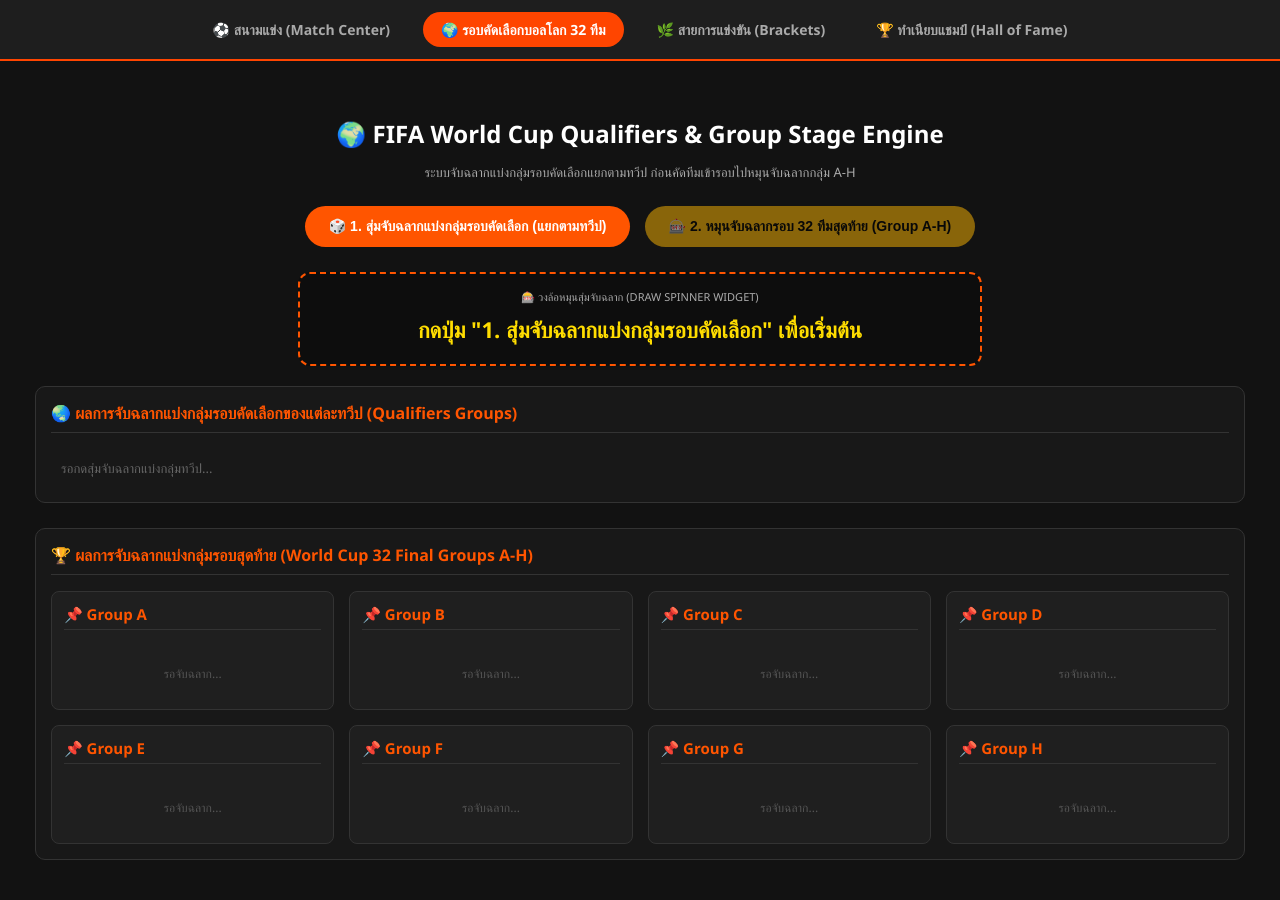
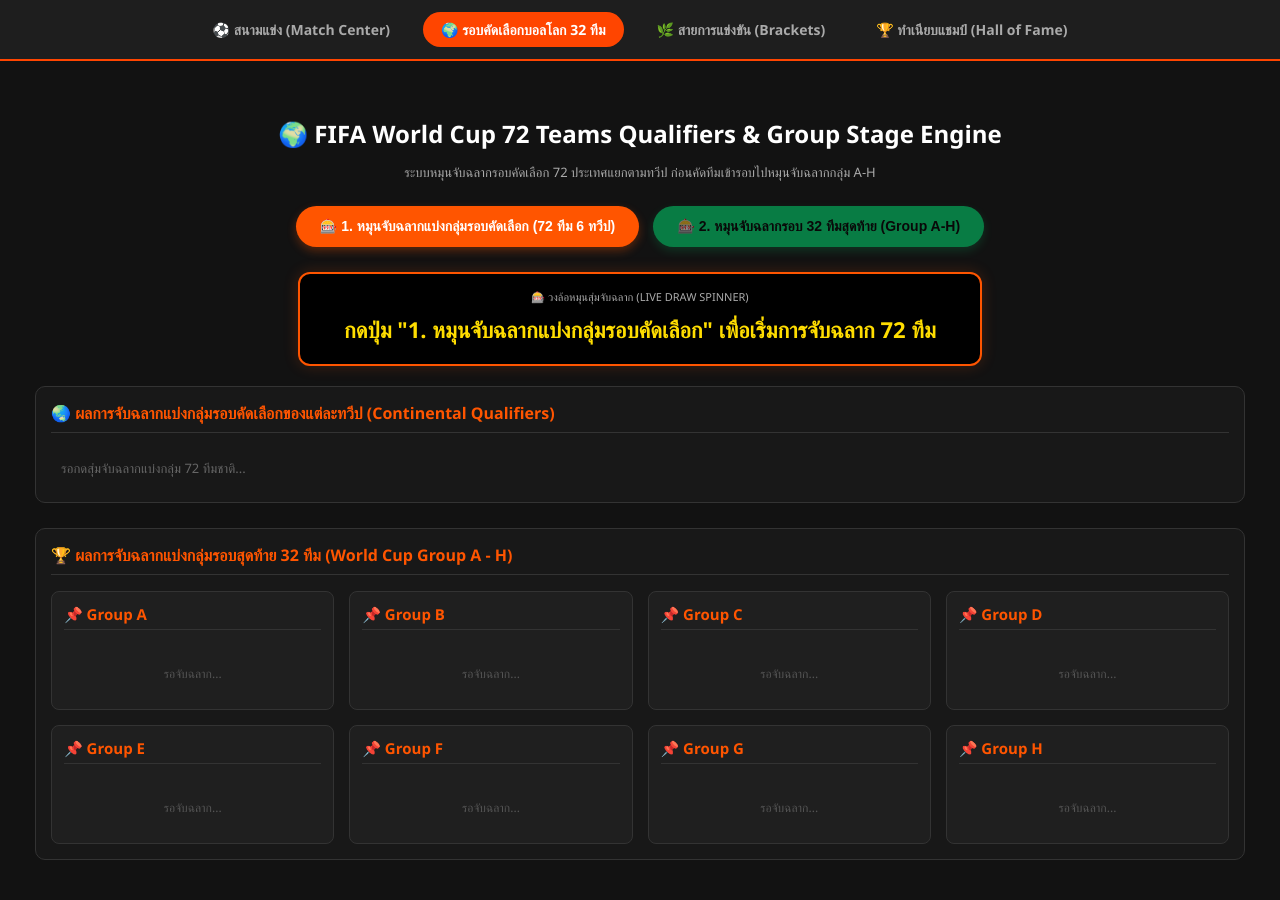
Before and after one commit to tkhaewtar36-coder/my-football-game, a Flask app: page /worldcup in a window 1280 px wide. Shown: the top 900 px of the page. Run offline with Flask 3, Linux system fonts and the light colour scheme.

Commit message:
Update worldcup.html

```diff
--- a/templates/worldcup.html
+++ b/templates/worldcup.html
@@ -2,14 +2,15 @@
 
 {% block content %}
 <style>
-    .wc-container { padding: 15px; text-align: center; }
+    .wc-container { padding: 15px; text-align: center; font-family: 'Segoe UI', sans-serif; }
     .wc-title { color: #fff; font-size: 24px; margin-bottom: 5px; }
     .wc-subtitle { color: #aaa; font-size: 13px; margin-bottom: 20px; }
 
-    .btn-action { background: #ff5500; color: #fff; font-weight: bold; padding: 12px 24px; border-radius: 25px; border: none; cursor: pointer; margin: 5px; font-size: 14px; }
-    .btn-spin { background: #ffb703; color: #000; font-weight: bold; padding: 12px 24px; border-radius: 25px; border: none; cursor: pointer; margin: 5px; font-size: 14px; }
+    .btn-action { background: #ff5500; color: #fff; font-weight: bold; padding: 12px 24px; border-radius: 25px; border: none; cursor: pointer; margin: 5px; font-size: 14px; box-shadow: 0 4px 10px rgba(255,85,0,0.3); }
+    .btn-spin { background: #00e676; color: #000; font-weight: bold; padding: 12px 24px; border-radius: 25px; border: none; cursor: pointer; margin: 5px; font-size: 14px; box-shadow: 0 4px 10px rgba(0,230,118,0.3); }
+    .btn-action:hover, .btn-spin:hover { transform: scale(1.03); }
 
-    .slot-box { background: #0d0d0d; border: 2px dashed #ff5500; border-radius: 12px; padding: 15px; margin: 20px auto; max-width: 650px; }
+    .slot-box { background: #000; border: 2px solid #ff5500; border-radius: 12px; padding: 15px; margin: 20px auto; max-width: 650px; box-shadow: 0 0 15px rgba(255,85,0,0.2); }
     .slot-display { font-size: 22px; font-weight: bold; color: #ffdd00; min-height: 40px; display: flex; align-items: center; justify-content: center; }
 
     .section-box { background: #181818; border: 1px solid #333; border-radius: 10px; padding: 15px; margin-bottom: 25px; text-align: left; }
@@ -32,30 +33,30 @@
 </style>
 
 <div class="wc-container">
-    <h1 class="wc-title">🌍 FIFA World Cup Qualifiers & Group Stage Engine</h1>
-    <p class="wc-subtitle">ระบบจับฉลากแบ่งกลุ่มรอบคัดเลือกแยกตามทวีป ก่อนคัดทีมเข้ารอบไปหมุนจับฉลากกลุ่ม A-H</p>
+    <h1 class="wc-title">🌍 FIFA World Cup 72 Teams Qualifiers & Group Stage Engine</h1>
+    <p class="wc-subtitle">ระบบหมุนจับฉลากรอบคัดเลือก 72 ประเทศแยกตามทวีป ก่อนคัดทีมเข้ารอบไปหมุนจับฉลากกลุ่ม A-H</p>
 
     <div>
-        <button class="btn-action" onclick="drawContinentalQualifiers()">🎲 1. สุ่มจับฉลากแบ่งกลุ่มรอบคัดเลือก (แยกตามทวีป)</button>
+        <button class="btn-action" onclick="spinQualifiersDraw()">🎰 1. หมุนจับฉลากแบ่งกลุ่มรอบคัดเลือก (72 ทีม 6 ทวีป)</button>
         <button class="btn-spin" id="btnFinalDraw" onclick="spinWorldCupFinalDraw()" disabled style="opacity: 0.5;">🎰 2. หมุนจับฉลากรอบ 32 ทีมสุดท้าย (Group A-H)</button>
     </div>
 
     <div class="slot-box">
-        <div style="font-size: 11px; color: #aaa; margin-bottom: 5px;">🎰 วงล้อหมุนสุ่มจับฉลาก (DRAW SPINNER WIDGET)</div>
-        <div id="spiningBall" class="slot-display">กดปุ่ม "1. สุ่มจับฉลากแบ่งกลุ่มรอบคัดเลือก" เพื่อเริ่มต้น</div>
+        <div style="font-size: 11px; color: #aaa; margin-bottom: 5px;">🎰 วงล้อหมุนสุ่มจับฉลาก (LIVE DRAW SPINNER)</div>
+        <div id="spiningBall" class="slot-display">กดปุ่ม "1. หมุนจับฉลากแบ่งกลุ่มรอบคัดเลือก" เพื่อเริ่มการจับฉลาก 72 ทีม</div>
     </div>
 
     <!-- STEP 1: CONTINENTAL QUALIFIERS GROUPS -->
     <div class="section-box">
-        <h3 class="section-header">🌏 ผลการจับฉลากแบ่งกลุ่มรอบคัดเลือกของแต่ละทวีป (Qualifiers Groups)</h3>
+        <h3 class="section-header">🌏 ผลการจับฉลากแบ่งกลุ่มรอบคัดเลือกของแต่ละทวีป (Continental Qualifiers)</h3>
         <div id="qualifiersDisplay">
-            <div style="color: #666; font-size: 13px; padding: 10px;">รอกดสุ่มจับฉลากแบ่งกลุ่มทวีป...</div>
+            <div style="color: #666; font-size: 13px; padding: 10px;">รอกดสุ่มจับฉลากแบ่งกลุ่ม 72 ทีมชาติ...</div>
         </div>
     </div>
 
     <!-- STEP 2: WORLD CUP FINAL GROUPS -->
     <div class="section-box">
-        <h3 class="section-header">🏆 ผลการจับฉลากแบ่งกลุ่มรอบสุดท้าย (World Cup 32 Final Groups A-H)</h3>
+        <h3 class="section-header">🏆 ผลการจับฉลากแบ่งกลุ่มรอบสุดท้าย 32 ทีม (World Cup Group A - H)</h3>
         <div class="final-grid" id="finalGroupsDisplay"></div>
     </div>
 </div>
@@ -81,16 +82,16 @@
         });
     }
 
-    // 1. จับฉลากแบ่งกลุ่มรอบคัดเลือกภายในทวีปตัวเอง
-    function drawContinentalQualifiers() {
-        fetch('/api/teams')
-            .then(res => res.json())
-            .then(teams => {
-                let nationalTeams = teams.filter(t => t.type === 'National' || t.league.includes('World Cup'));
-                if (nationalTeams.length === 0) nationalTeams = getFallbackTeams();
-                executeQualifiersDraw(nationalTeams);
-            })
-            .catch(() => { executeQualifiersDraw(getFallbackTeams()); });
+    // 1. หมุนจับฉลากแบ่งกลุ่มรอบคัดเลือกของแต่ละทวีป (72 ทีม)
+    function spinQualifiersDraw() {
+        let allTeams = getAll72Teams();
+
+        let spinner = document.getElementById('spiningBall');
+        spinner.innerHTML = "⚽ 🎰 กำลังหมุนสุ่มจับฉลาก 72 ประเทศลงกลุ่มคัดเลือกประจำทวีป...";
+
+        setTimeout(() => {
+            executeQualifiersDraw(allTeams);
+        }, 600);
     }
 
     function executeQualifiersDraw(allTeams) {
@@ -110,8 +111,12 @@
             let list = confedMap[cName] || [];
             shuffle(list);
 
-            // แบ่งเป็น กลุ่ม A, B ของทวีปนั้นๆ
-            let numGroups = list.length >= 8 ? 2 : 1;
+            // คำนวณจำนวนกลุ่มคัดเลือกตามขนาดทวีป
+            let numGroups = 2;
+            if (cName === 'AFC') numGroups = 4;       // 24 ทีม -> 4 กลุ่ม (กลุ่มละ 6 ทีม)
+            else if (cName === 'UEFA') numGroups = 4;  // 20 ทีม -> 4 กลุ่ม (กลุ่มละ 5 ทีม)
+            else if (cName === 'OFC') numGroups = 1;   // 2 ทีม -> 1 กลุ่ม
+
             let groupDict = {};
             for (let i = 0; i < numGroups; i++) groupDict[`Group ${String.fromCharCode(65 + i)}`] = [];
 
@@ -120,15 +125,20 @@
                 groupDict[gKey].push(t);
             });
 
-            // หาผู้ผ่านเข้ารอบตามโควตา (ใช้พลัง + แต้มสุ่ม ไม่ล็อกผล)
-            let sortedByLuck = [...list].sort((a, b) => (b.rating + Math.random()*25) - (a.rating + Math.random()*25));
+            // หาผู้ผ่านเข้ารอบตามโควตาจริง (ใช้ค่าพลัง + แต้มสุ่ม ไม่ล็อกผล)
+            let sortedByLuck = [...list].sort((a, b) => {
+                let scoreA = (a.rating * 0.4) + (Math.random() * 60);
+                let scoreB = (b.rating * 0.4) + (Math.random() * 60);
+                return scoreB - scoreA;
+            });
+
             let passed = sortedByLuck.slice(0, quotaMap[cName]);
             qualified32Teams.push(...passed);
 
             // แสดงตารางแบ่งกลุ่มคัดเลือก
             let html = `
                 <div class="confed-block">
-                    <div class="confed-title">🌏 โซน ${cName} (รวม ${list.length} ทีม — ได้ตั๋วรอบสุดท้าย ${quotaMap[cName]} ทีม)</div>
+                    <div class="confed-title">🌏 โซน ${cName} (${list.length} ประเทศ — โควตารอบสุดท้าย ${quotaMap[cName]} ทีม)</div>
                     <div class="qual-grid">
             `;
 
@@ -151,13 +161,13 @@
             display.innerHTML += html;
         });
 
-        document.getElementById('spiningBall').innerHTML = "✅ สุ่มจับฉลากกลุ่มคัดเลือกครบทุกทวีปแล้ว! พร้อมหมุนจับฉลากรอบ 32 ทีม";
+        document.getElementById('spiningBall').innerHTML = "✅ จับฉลากรอบคัดเลือก 72 ทีมเสร็จสิ้น! โถ Pot พร้อมหมุนรอบ 32 ทีม";
         const btn = document.getElementById('btnFinalDraw');
         btn.disabled = false;
         btn.style.opacity = "1";
     }
 
-    // 2. หมุนลูกบอลจับฉลาก 32 ทีมที่ผ่านเข้ารอบลงกลุ่ม A-H
+    // 2. หมุนวงล้อสุ่มจับฉลาก 32 ทีมลง Group A-H
     function spinWorldCupFinalDraw() {
         if (qualified32Teams.length === 0) return;
         initEmptyFinalGroups();
@@ -170,7 +180,7 @@
 
         function spinNext() {
             if (index >= shuffledFinalists.length) {
-                spinner.innerHTML = "🎉 การจับฉลากฟุตบอลโลกรอบสุดท้ายเสร็จสมบูรณ์!";
+                spinner.innerHTML = "🎉 การจับฉลากฟุตบอลโลกรอบสุดท้ายเสร็จสมบูรณ์ครบทั้ง 32 ทีม!";
                 return;
             }
 
@@ -216,30 +226,92 @@
         }
     }
 
-    function getFallbackTeams() {
+    // รายชื่อทีมชาติครบถ้วน 72 ประเทศ (72 Teams)
+    function getAll72Teams() {
         return [
-            {name: 'Argentina', confederation: 'CONMEBOL', rating: 92}, {name: 'Brazil', confederation: 'CONMEBOL', rating: 90},
-            {name: 'Colombia', confederation: 'CONMEBOL', rating: 86}, {name: 'Uruguay', confederation: 'CONMEBOL', rating: 85},
-            {name: 'Ecuador', confederation: 'CONMEBOL', rating: 80}, {name: 'Chile', confederation: 'CONMEBOL', rating: 78},
-            {name: 'Peru', confederation: 'CONMEBOL', rating: 77}, {name: 'Venezuela', confederation: 'CONMEBOL', rating: 76},
-            {name: 'France', confederation: 'UEFA', rating: 91}, {name: 'Spain', confederation: 'UEFA', rating: 90},
-            {name: 'England', confederation: 'UEFA', rating: 89}, {name: 'Portugal', confederation: 'UEFA', rating: 88},
-            {name: 'Germany', confederation: 'UEFA', rating: 88}, {name: 'Netherlands', confederation: 'UEFA', rating: 87},
-            {name: 'Italy', confederation: 'UEFA', rating: 86}, {name: 'Belgium', confederation: 'UEFA', rating: 86},
-            {name: 'Croatia', confederation: 'UEFA', rating: 84}, {name: 'Switzerland', confederation: 'UEFA', rating: 82},
-            {name: 'Denmark', confederation: 'UEFA', rating: 81}, {name: 'Austria', confederation: 'UEFA', rating: 80},
-            {name: 'Poland', confederation: 'UEFA', rating: 78}, {name: 'Sweden', confederation: 'UEFA', rating: 78},
-            {name: 'Japan', confederation: 'AFC', rating: 85}, {name: 'South Korea', confederation: 'AFC', rating: 83},
-            {name: 'Iran', confederation: 'AFC', rating: 81}, {name: 'Australia', confederation: 'AFC', rating: 80},
-            {name: 'Qatar', confederation: 'AFC', rating: 77}, {name: 'Saudi Arabia', confederation: 'AFC', rating: 78},
-            {name: 'Iraq', confederation: 'AFC', rating: 75}, {name: 'Thailand', confederation: 'AFC', rating: 73},
-            {name: 'Uzbekistan', confederation: 'AFC', rating: 74}, {name: 'Vietnam', confederation: 'AFC', rating: 69},
-            {name: 'Morocco', confederation: 'CAF', rating: 84}, {name: 'Senegal', confederation: 'CAF', rating: 83},
-            {name: 'Ivory Coast', confederation: 'CAF', rating: 82}, {name: 'Egypt', confederation: 'CAF', rating: 80},
-            {name: 'Nigeria', confederation: 'CAF', rating: 81}, {name: 'Algeria', confederation: 'CAF', rating: 79},
-            {name: 'USA', confederation: 'CONCACAF', rating: 81}, {name: 'Mexico', confederation: 'CONCACAF', rating: 82},
-            {name: 'Canada', confederation: 'CONCACAF', rating: 78}, {name: 'Costa Rica', confederation: 'CONCACAF', rating: 74},
-            {name: 'New Zealand', confederation: 'OFC', rating: 72}, {name: 'Fiji', confederation: 'OFC', rating: 58}
+            // --- CONMEBOL (10 Teams) ---
+            {name: 'Argentina', confederation: 'CONMEBOL', rating: 92},
+            {name: 'Brazil', confederation: 'CONMEBOL', rating: 90},
+            {name: 'Colombia', confederation: 'CONMEBOL', rating: 86},
+            {name: 'Uruguay', confederation: 'CONMEBOL', rating: 85},
+            {name: 'Ecuador', confederation: 'CONMEBOL', rating: 80},
+            {name: 'Chile', confederation: 'CONMEBOL', rating: 78},
+            {name: 'Peru', confederation: 'CONMEBOL', rating: 77},
+            {name: 'Venezuela', confederation: 'CONMEBOL', rating: 76},
+            {name: 'Paraguay', confederation: 'CONMEBOL', rating: 75},
+            {name: 'Bolivia', confederation: 'CONMEBOL', rating: 70},
+
+            // --- UEFA (20 Teams) ---
+            {name: 'France', confederation: 'UEFA', rating: 91},
+            {name: 'Spain', confederation: 'UEFA', rating: 90},
+            {name: 'England', confederation: 'UEFA', rating: 89},
+            {name: 'Portugal', confederation: 'UEFA', rating: 88},
+            {name: 'Germany', confederation: 'UEFA', rating: 88},
+            {name: 'Netherlands', confederation: 'UEFA', rating: 87},
+            {name: 'Italy', confederation: 'UEFA', rating: 86},
+            {name: 'Belgium', confederation: 'UEFA', rating: 86},
+            {name: 'Croatia', confederation: 'UEFA', rating: 84},
+            {name: 'Switzerland', confederation: 'UEFA', rating: 82},
+            {name: 'Denmark', confederation: 'UEFA', rating: 81},
+            {name: 'Austria', confederation: 'UEFA', rating: 80},
+            {name: 'Ukraine', confederation: 'UEFA', rating: 79},
+            {name: 'Turkey', confederation: 'UEFA', rating: 79},
+            {name: 'Poland', confederation: 'UEFA', rating: 78},
+            {name: 'Sweden', confederation: 'UEFA', rating: 78},
+            {name: 'Norway', confederation: 'UEFA', rating: 79},
+            {name: 'Hungary', confederation: 'UEFA', rating: 77},
+            {name: 'Scotland', confederation: 'UEFA', rating: 76},
+            {name: 'Wales', confederation: 'UEFA', rating: 76},
+
+            // --- AFC (24 Teams) ---
+            {name: 'Japan', confederation: 'AFC', rating: 85},
+            {name: 'South Korea', confederation: 'AFC', rating: 83},
+            {name: 'Iran', confederation: 'AFC', rating: 81},
+            {name: 'Australia', confederation: 'AFC', rating: 80},
+            {name: 'Saudi Arabia', confederation: 'AFC', rating: 78},
+            {name: 'Qatar', confederation: 'AFC', rating: 77},
+            {name: 'Iraq', confederation: 'AFC', rating: 75},
+            {name: 'Uzbekistan', confederation: 'AFC', rating: 74},
+            {name: 'Jordan', confederation: 'AFC', rating: 73},
+            {name: 'Thailand', confederation: 'AFC', rating: 73},
+            {name: 'UAE', confederation: 'AFC', rating: 72},
+            {name: 'Oman', confederation: 'AFC', rating: 71},
+            {name: 'Bahrain', confederation: 'AFC', rating: 70},
+            {name: 'China', confederation: 'AFC', rating: 69},
+            {name: 'Vietnam', confederation: 'AFC', rating: 69},
+            {name: 'Syria', confederation: 'AFC', rating: 68},
+            {name: 'Indonesia', confederation: 'AFC', rating: 68},
+            {name: 'North Korea', confederation: 'AFC', rating: 67},
+            {name: 'Tajikistan', confederation: 'AFC', rating: 67},
+            {name: 'Malaysia', confederation: 'AFC', rating: 67},
+            {name: 'Kyrgyzstan', confederation: 'AFC', rating: 66},
+            {name: 'Kuwait', confederation: 'AFC', rating: 65},
+            {name: 'Philippines', confederation: 'AFC', rating: 64},
+            {name: 'Singapore', confederation: 'AFC', rating: 62},
+
+            // --- CAF (10 Teams) ---
+            {name: 'Morocco', confederation: 'CAF', rating: 84},
+            {name: 'Senegal', confederation: 'CAF', rating: 83},
+            {name: 'Ivory Coast', confederation: 'CAF', rating: 82},
+            {name: 'Nigeria', confederation: 'CAF', rating: 81},
+            {name: 'Egypt', confederation: 'CAF', rating: 80},
+            {name: 'Algeria', confederation: 'CAF', rating: 79},
+            {name: 'Cameroon', confederation: 'CAF', rating: 77},
+            {name: 'Mali', confederation: 'CAF', rating: 76},
+            {name: 'Tunisia', confederation: 'CAF', rating: 76},
+            {name: 'Ghana', confederation: 'CAF', rating: 75},
+
+            // --- CONCACAF (6 Teams) ---
+            {name: 'Mexico', confederation: 'CONCACAF', rating: 82},
+            {name: 'USA', confederation: 'CONCACAF', rating: 81},
+            {name: 'Canada', confederation: 'CONCACAF', rating: 78},
+            {name: 'Panama', confederation: 'CONCACAF', rating: 75},
+            {name: 'Costa Rica', confederation: 'CONCACAF', rating: 74},
+            {name: 'Jamaica', confederation: 'CONCACAF', rating: 72},
+
+            // --- OFC (2 Teams) ---
+            {name: 'New Zealand', confederation: 'OFC', rating: 72},
+            {name: 'Fiji', confederation: 'OFC', rating: 58}
         ];
     }
 </script>
```
